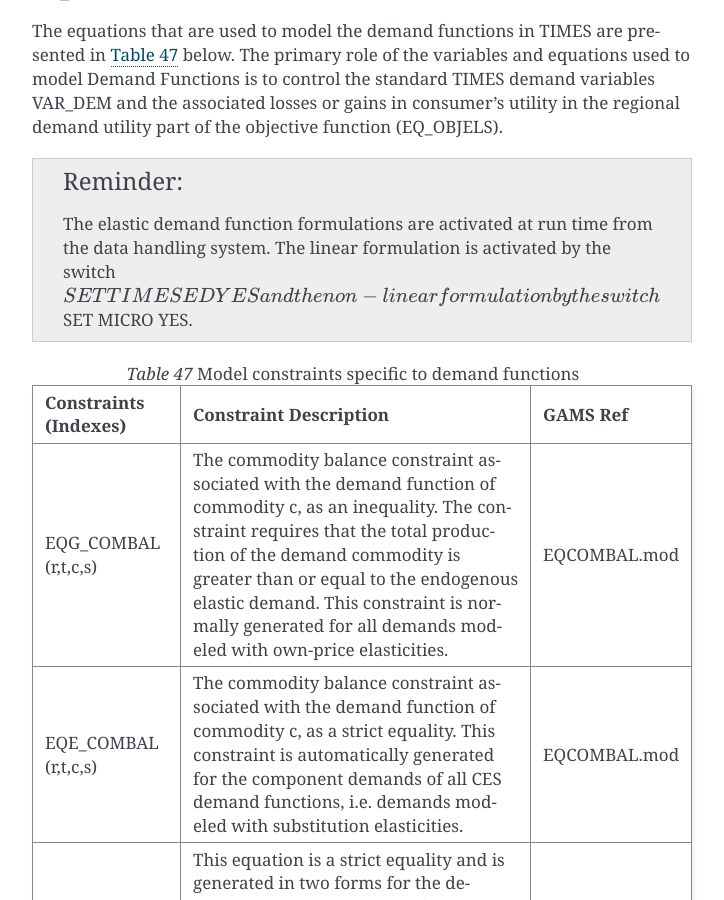
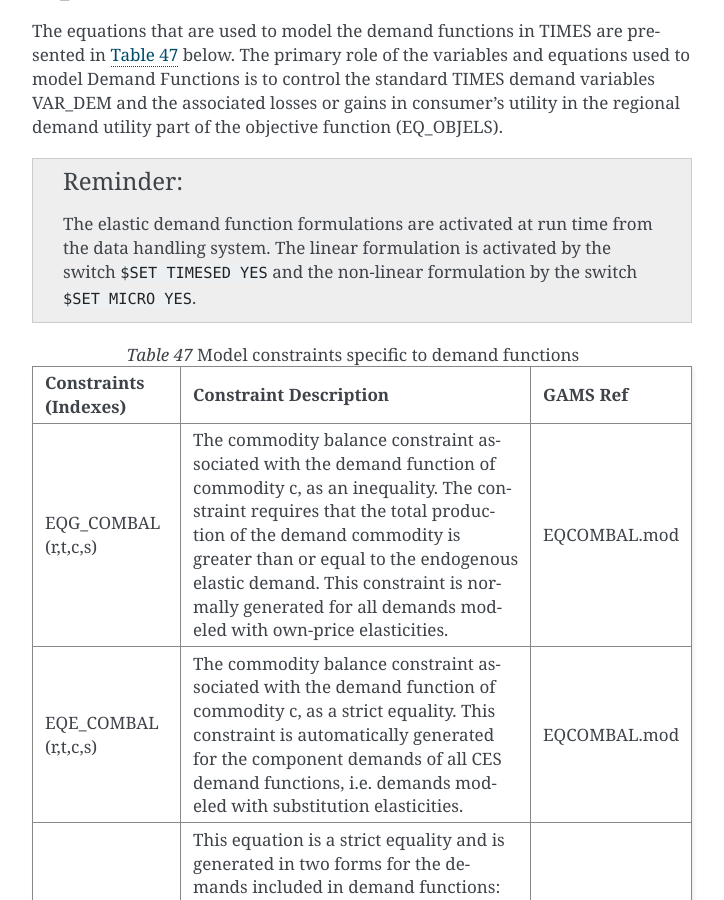
Before and after one commit to experimentarium/times, a Sphinx documentation site: the page built from docs/part-2/10-demand-functions.md, in a window 1280 px wide and 900 px high, scrolled down 11236 px. Shown: the whole window, without its empty margins (388-1112 px from the left). Built offline with Sphinx 7.4.7, drawn with Linux system fonts in a browser that asks for light colours.

Commit message:
Fix an admonition

````diff
--- a/docs/part-2/10-demand-functions.md
+++ b/docs/part-2/10-demand-functions.md
@@ -295,7 +295,8 @@ These variables are defined whenever any of the elastic demand formulations is u
 The equations that are used to model the demand functions in TIMES are presented in {numref}`dem-constraints` below. The primary role of the variables and equations used to model Demand Functions is to control the standard TIMES demand variables VAR_DEM and the associated losses or gains in consumer\'s utility in the regional demand utility part of the objective function (EQ_OBJELS).
 
 :::{admonition} Reminder
-The elastic demand function formulations are activated at run time from the data handling system. The linear formulation is activated by the switch $SET TIMESED YES and the non-linear formulation by the switch $SET MICRO YES.
+
+The elastic demand function formulations are activated at run time from the data handling system. The linear formulation is activated by the switch `$SET TIMESED YES` and the non-linear formulation by the switch `$SET MICRO YES`.
 :::
 
 ```{list-table} Model constraints specific to demand functions
````
